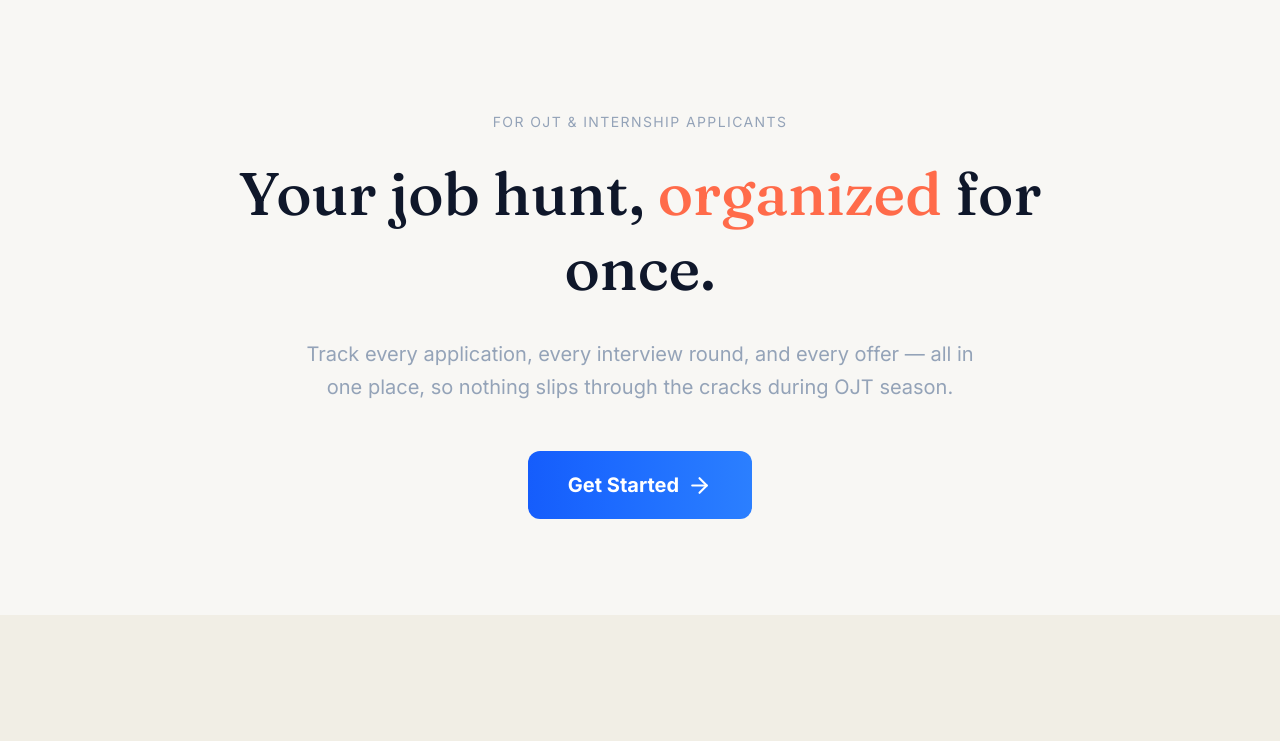
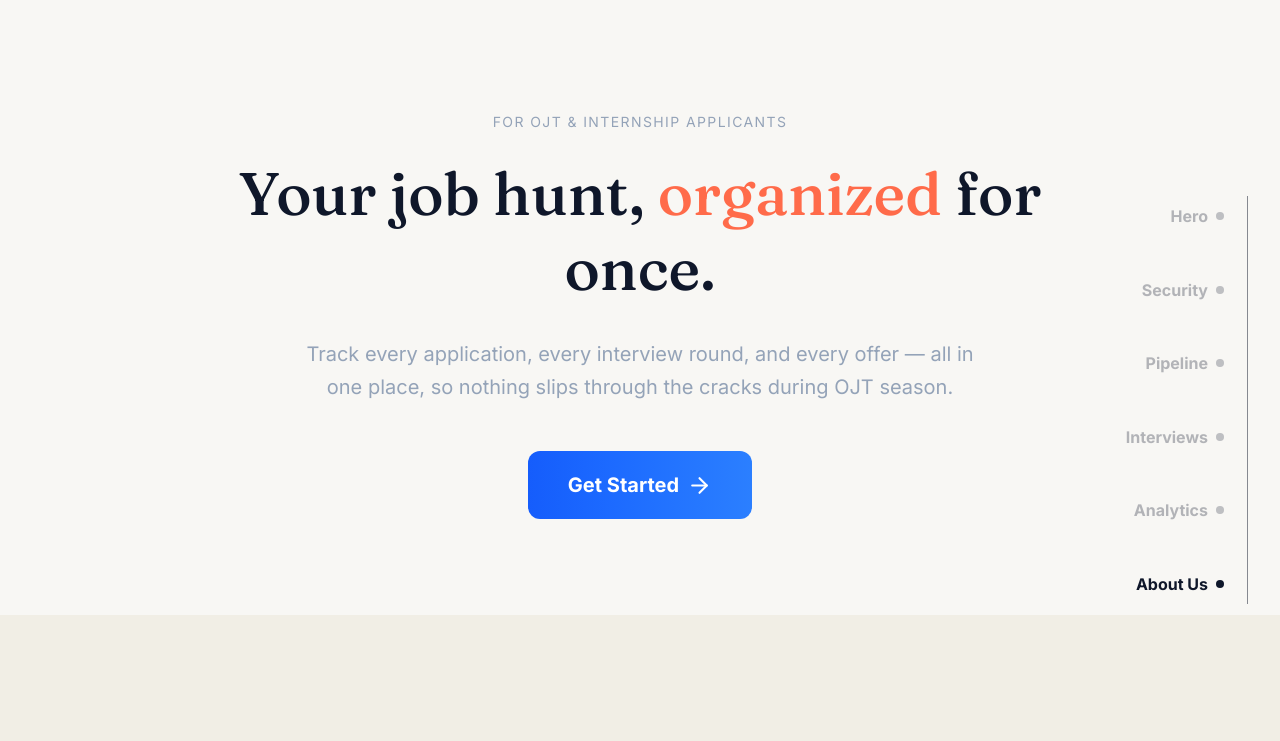
Before and after one commit to ToyBitZ00/Application_Tracker, a Next.js app: page / in a window 1280 px wide. Shown: the top 741 px of the page. Built offline with nearby package versions, Linux system fonts and the light colour scheme.

Commit message:
Added Custom Scrollbar to the Landing Page.

```diff
--- a/app/globals.css
+++ b/app/globals.css
@@ -30,3 +30,10 @@ body {
   color: var(--foreground);
   font-family: var(--font-body), Arial, Helvetica, sans-serif;
 }
+
+html {
+  scrollbar-width: none;
+}
+html::-webkit-scrollbar {
+  display: none;
+}
--- a/app/layout.tsx
+++ b/app/layout.tsx
@@ -1,4 +1,5 @@
 import { Fraunces, Inter, JetBrains_Mono } from 'next/font/google';
+import ScrollProgress from '@/components/ScrollProgress';
 import './globals.css';
 
 const fraunces = Fraunces({
@@ -27,8 +28,10 @@ export default function RootLayout({ children }: { children: React.ReactNode })
   return (
     <html lang="en">
       <body className={`${fraunces.variable} ${inter.variable} ${jetbrainsMono.variable} font-body bg-paper text-ink`}>
+        <ScrollProgress />
         {children}
       </body>
+
     </html>
   );
 }
--- a/app/page.tsx
+++ b/app/page.tsx
@@ -4,7 +4,7 @@ import { siGithub } from 'simple-icons';
 
 function GithubIcon({ className }: { className?: string }) {
   return (
-    <svg role="img" viewBox="0 0 24 24" width={16} height={16} className={className} fill="currentColor">
+    <svg role="img" viewBox="0 0 24 24" width={20} height={20} className={className} fill="currentColor">
       <path d={siGithub.path} />
     </svg>
   );
@@ -35,7 +35,7 @@ export default function LandingPage() {
   return (
     <div className="min-h-screen bg-paper">
       {/* Hero */}
-      <section className="px-8 pt-28 pb-24 max-w-4xl mx-auto text-center">
+      <section id="hero" className="px-8 pt-28 pb-24 max-w-4xl mx-auto text-center">
         <p className="text-sm uppercase tracking-widest text-slate mb-6">
           For OJT & Internship Applicants
         </p>
@@ -58,8 +58,8 @@ export default function LandingPage() {
 
       {/* Features */}
       <section className="flex flex-col">
-        {/* Feature 4 — preview left, text right, sand bg */}
-        <div className="bg-sand px-8 py-32">
+        {/* Feature 1 — preview left, text right, sand bg */}
+        <div id="feature-security" className="bg-sand px-8 py-32">
           <div className="max-w-6xl mx-auto grid grid-cols-1 md:grid-cols-2 gap-20 items-center">
             <div className="order-2 md:order-1 border border-dashed border-hairline rounded-2xl bg-white h-96 flex items-center justify-center">
               <p className="text-base text-slate">Secure storage preview coming soon</p>
@@ -76,8 +76,8 @@ export default function LandingPage() {
           </div>
         </div>
 
-        {/* Feature 1 — text left, preview right, white bg */}
-        <div className="bg-white px-8 py-32">
+        {/* Feature 2 — text left, preview right, white bg */}
+        <div id="feature-pipeline" className="bg-white px-8 py-32">
           <div className="max-w-6xl mx-auto grid grid-cols-1 md:grid-cols-2 gap-20 items-center">
             <div>
               <Kanban size={28} className="text-coral mb-6" />
@@ -92,8 +92,8 @@ export default function LandingPage() {
           </div>
         </div>
 
-        {/* Feature 2 — preview left, text right, sand bg */}
-        <div className="bg-sand px-8 py-32">
+        {/* Feature 3 — preview left, text right, sand bg */}
+        <div id="feature-interviews" className="bg-sand px-8 py-32">
           <div className="max-w-6xl mx-auto grid grid-cols-1 md:grid-cols-2 gap-20 items-center">
             <div className="order-2 md:order-1 border border-dashed border-hairline rounded-2xl bg-white h-96 flex items-center justify-center">
               <p className="text-base text-slate">Interview rounds preview coming soon</p>
@@ -108,8 +108,8 @@ export default function LandingPage() {
           </div>
         </div>
 
-        {/* Feature 3 — text left, preview right, white bg */}
-        <div className="bg-white px-8 py-32">
+        {/* Feature 4 — text left, preview right, white bg */}
+        <div id="feature-analytics" className="bg-white px-8 py-32">
           <div className="max-w-6xl mx-auto grid grid-cols-1 md:grid-cols-2 gap-20 items-center">
             <div>
               <BarChart3 size={28} className="text-coral mb-6" />
@@ -126,10 +126,10 @@ export default function LandingPage() {
       </section>
 
       {/* About Us footer */}
-      <footer className="border-t border-hairline bg-paper px-8 py-20">
-        <div className="max-w-5xl mx-auto">
-          <p className="text-3xl font-bold uppercase tracking-widest text-black/70 mb-4">About this project</p>
-          <h2 className="font-display text-2xl text-black/50 mb-6">Application Tracker</h2>
+      <footer id="about" className="border-t border-hairline bg-paper px-8 py-20">
+        <div  className="max-w-5xl mx-auto">
+          <p className="text-3xl font-bold uppercase tracking-widest text-black/70 mb-14">About this project</p>
+          <h2 className="font-display text-3xl text-black/60 mb-6">Internship Application Tracker</h2>
           <p className="text-base text-black/70 leading-relaxed max-w-2xl mb-14">
             Built as a Software Engineering 2 course project at St. Paul University at San Miguel,
             this system was created to help OJT and internship applicants stay on top of their job
@@ -144,7 +144,7 @@ export default function LandingPage() {
                 <div className="flex items-center gap-2 mb-1">
                   <p className="font-display text-lg text-black">{name}</p>
                   <a href={github} target="_blank" rel="noopener noreferrer" aria-label={`${name} GitHub`}>
-                    <GithubIcon className="text-black hover:text-white transition-colors" />
+                    <GithubIcon className="text-black hover:opacity-30 transition-colors" />
                   </a>
                 </div>
                 <p className="text-sm text-black/70 mb-1">{year} · St. Paul University at San Miguel</p>
--- /dev/null
+++ b/components/ScrollProgress.tsx
@@ -0,0 +1,123 @@
+'use client';
+
+import { useEffect, useRef, useState } from 'react';
+
+const sections = [
+  { id: 'hero', label: 'Hero' },
+  { id: 'feature-security', label: 'Security' },
+  { id: 'feature-pipeline', label: 'Pipeline' },
+  { id: 'feature-interviews', label: 'Interviews' },
+  { id: 'feature-analytics', label: 'Analytics' },
+  { id: 'about', label: 'About Us' },
+];
+
+const ITEM_HEIGHT = 68;
+
+export default function ScrollProgress() {
+  const [activeIndex, setActiveIndex] = useState(0);
+  const [isDragging, setIsDragging] = useState(false);
+  const trackRef = useRef<HTMLDivElement>(null);
+
+  useEffect(() => {
+    if (isDragging) return;
+
+    const handleScroll = () => {
+      const atBottom = window.innerHeight + window.scrollY >= document.documentElement.scrollHeight - 5;
+      if (atBottom) {
+        setActiveIndex(sections.length - 1);
+        return;
+      }
+
+      const triggerLine = window.innerHeight * 0.35;
+      let current = 0;
+      for (let i = 0; i < sections.length; i++) {
+        const el = document.getElementById(sections[i].id);
+        if (el && el.getBoundingClientRect().top <= triggerLine) current = i;
+      }
+      setActiveIndex(current);
+    };
+
+    window.addEventListener('scroll', handleScroll, { passive: true });
+    handleScroll();
+    return () => window.removeEventListener('scroll', handleScroll);
+  }, [isDragging]);
+
+  const scrollToSection = (id: string) => {
+    document.getElementById(id)?.scrollIntoView({ behavior: 'smooth' });
+  };
+
+  const scrubToPosition = (clientY: number) => {
+    const track = trackRef.current;
+    if (!track) return;
+    const rect = track.getBoundingClientRect();
+    const pct = Math.min(1, Math.max(0, (clientY - rect.top) / rect.height));
+
+    // Update which label is nearest to the pointer, live
+    const nearestIndex = Math.round(pct * (sections.length - 1));
+    setActiveIndex(nearestIndex);
+
+    const docHeight = document.documentElement.scrollHeight - window.innerHeight;
+    window.scrollTo({ top: pct * docHeight, behavior: 'auto' });
+  };
+
+  useEffect(() => {
+    if (!isDragging) return;
+    const handleMove = (e: PointerEvent) => scrubToPosition(e.clientY);
+    const handleUp = () => setIsDragging(false);
+    window.addEventListener('pointermove', handleMove);
+    window.addEventListener('pointerup', handleUp);
+    return () => {
+      window.removeEventListener('pointermove', handleMove);
+      window.removeEventListener('pointerup', handleUp);
+    };
+  }, [isDragging]);
+
+  return (
+    <div className="fixed right-8 top-1/2 -translate-y-1/2 z-[60] hidden md:flex flex-col items-end">
+      <div
+        ref={trackRef}
+        onPointerDown={(e) => {
+            setIsDragging(true);
+            scrubToPosition(e.clientY);
+        }}
+        className="relative flex flex-col justify-between py-2 pr-5 cursor-pointer select-none"
+        style={{ height: `${sections.length * ITEM_HEIGHT}px` }}
+        >
+        {/* Track line */}
+        <div className="absolute right-0 top-0 bottom-0 w-px bg-ink/15" />
+
+        {/* Filled progress line */}
+        <div
+            className={`absolute right-0 top-0 w-px bg-ink/40 ${
+            isDragging ? '' : 'transition-[height] duration-300 ease-out'
+            }`}
+            style={{ height: `${(activeIndex / (sections.length - 1)) * 100}%` }}
+        />
+
+        {sections.map((s, i) => (
+            <button
+            key={s.id}
+            onClick={(e) => {
+                e.stopPropagation();
+                scrollToSection(s.id);
+            }}
+            className="relative flex items-center group"
+            >
+            <span
+                className={`text-base font-bold whitespace-nowrap w-32 text-right pr-5 transition-colors ${
+                i === activeIndex ? 'text-ink font-bold' : 'text-ink/30 group-hover:text-ink/60'
+                }`}
+            >
+                {s.label}
+            </span>
+            <span
+                className={`absolute right-0 -translate-x-1/2 w-2 h-2 rounded-full transition-colors ${
+                i === activeIndex ? 'bg-ink' : 'bg-ink/25'
+                }`}
+            />
+            </button>
+        ))}
+        </div>
+    </div>
+  );
+}
```
